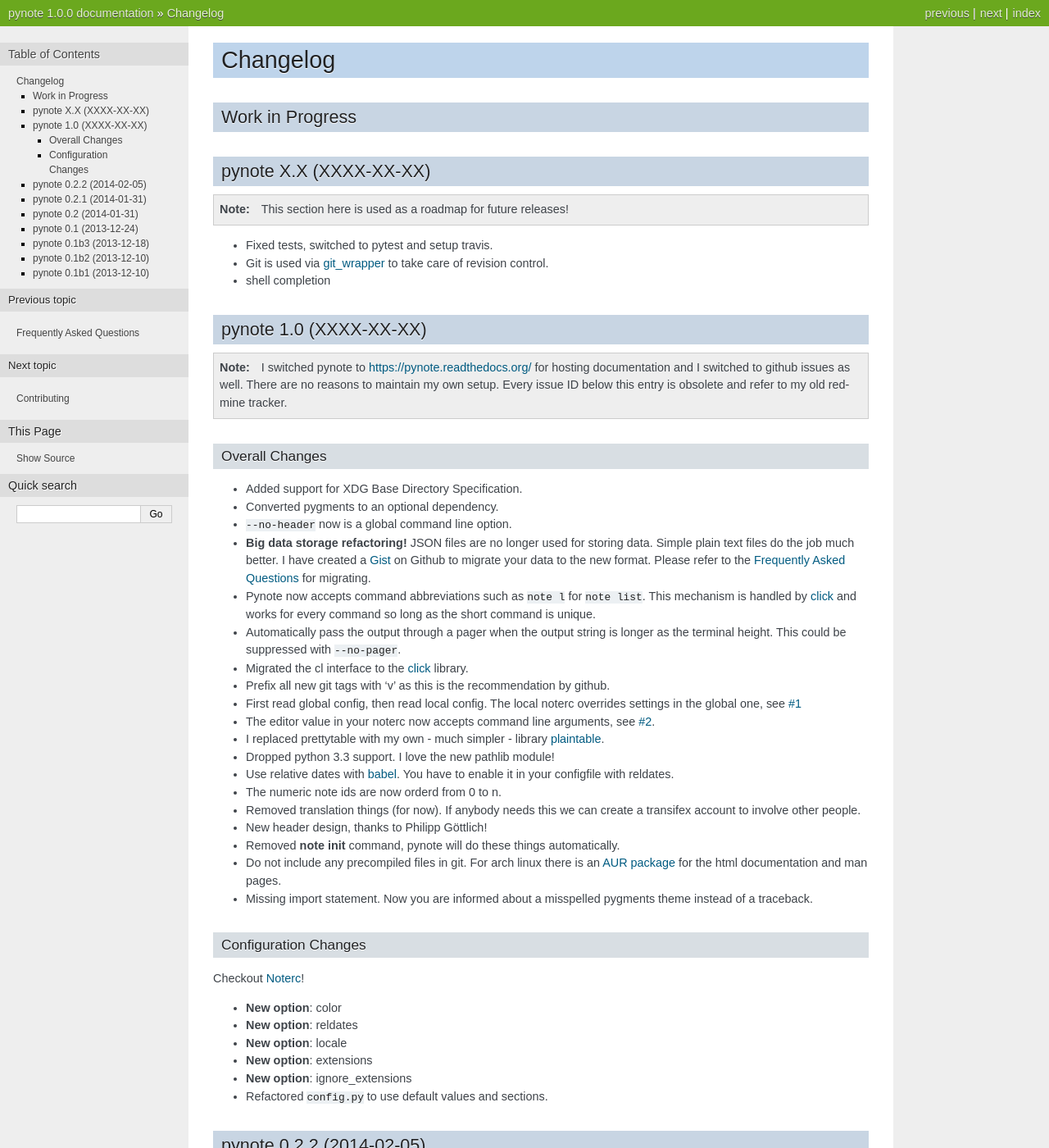
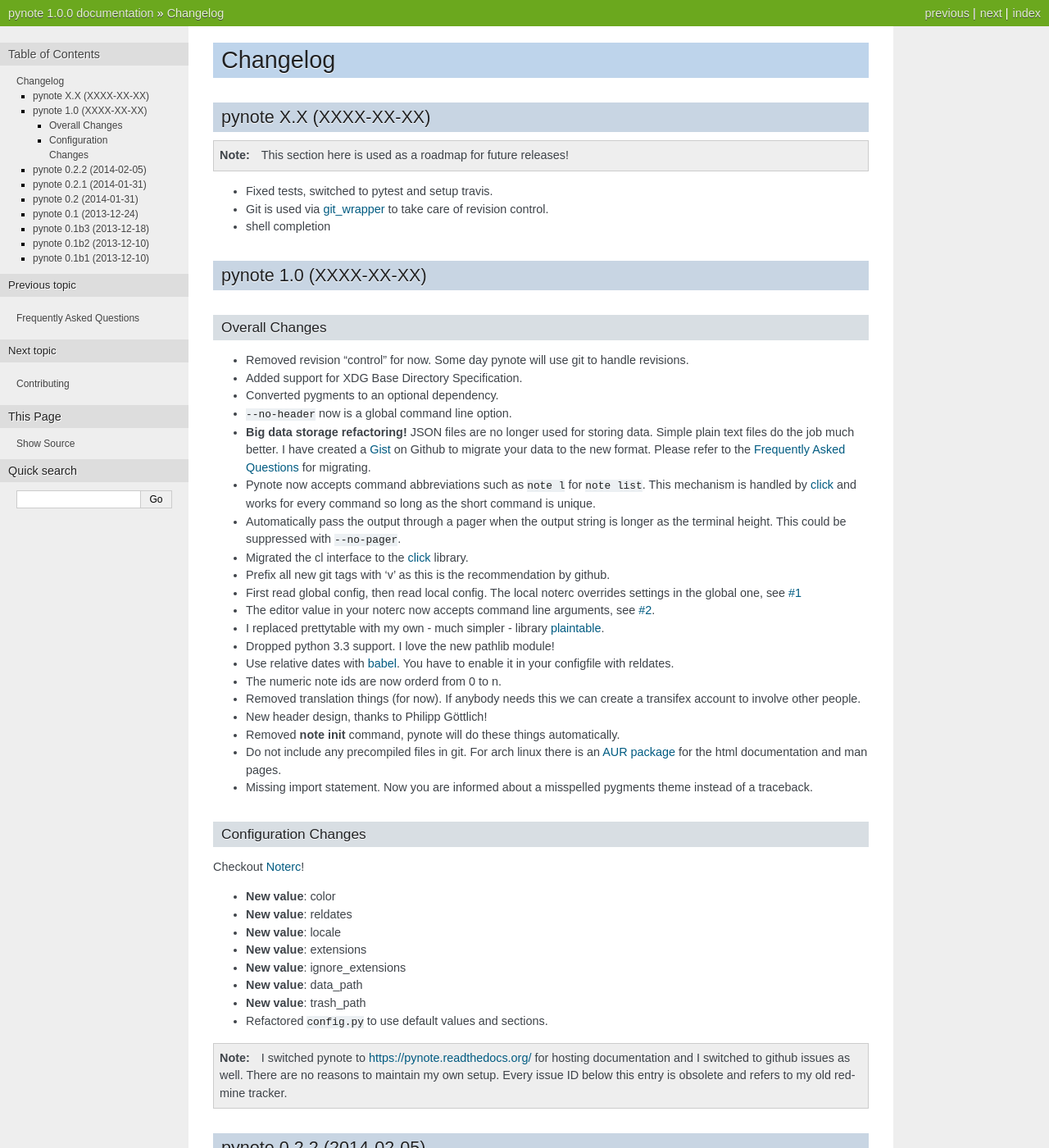
Before and after one commit to fastpacecolding/pynote, a Sphinx documentation site: the page built from doc/changelog.rst, in a window 1280 px wide and 1400 px high. Shown: the whole window at 82% size. Built offline with Sphinx 7.4.7, drawn with Linux system fonts in a browser that asks for light colours.

Commit message:
Changelog updates

```diff
--- a/doc/changelog.rst
+++ b/doc/changelog.rst
@@ -1,10 +1,5 @@
 Changelog
 =========
-
-Work in Progress
-----------------
-
-
 
 pynote X.X (XXXX-XX-XX)
 -----------------------
@@ -21,17 +16,11 @@
 pynote 1.0 (XXXX-XX-XX)
 -----------------------
 
-.. note::
-
-    I switched pynote to https://pynote.readthedocs.org/ for hosting
-    documentation and I switched to github issues as well. There are no reasons
-    to maintain my own setup. Every issue ID below this entry is obsolete and
-    refer to my old redmine tracker.
-
-
 Overall Changes
 ^^^^^^^^^^^^^^^
 
+* Removed revision "control" for now. Some day pynote will use git to handle
+  revisions.
 * Added support for XDG Base Directory Specification.
 * Converted pygments to an optional dependency.
 * ``--no-header`` now is a global command line option.
@@ -70,12 +59,22 @@
 
 Checkout :doc:`configuration`!
 
-* **New option**: color
-* **New option**: reldates
-* **New option**: locale
-* **New option**: extensions
-* **New option**: ignore_extensions
+* **New value**: color
+* **New value**: reldates
+* **New value**: locale
+* **New value**: extensions
+* **New value**: ignore_extensions
+* **New value**: data_path
+* **New value**: trash_path
 * Refactored ``config.py`` to use default values and sections.
+
+
+.. note::
+
+    I switched pynote to https://pynote.readthedocs.org/ for hosting
+    documentation and I switched to github issues as well. There are no reasons
+    to maintain my own setup. Every issue ID below this entry is obsolete and
+    refers to my old redmine tracker.
 
 
 .. _`#1`: https://github.com/rumpelsepp/pynote/issues/1
```
